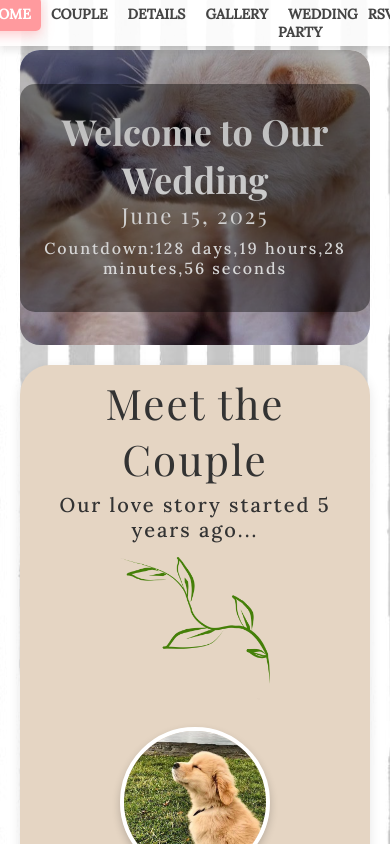
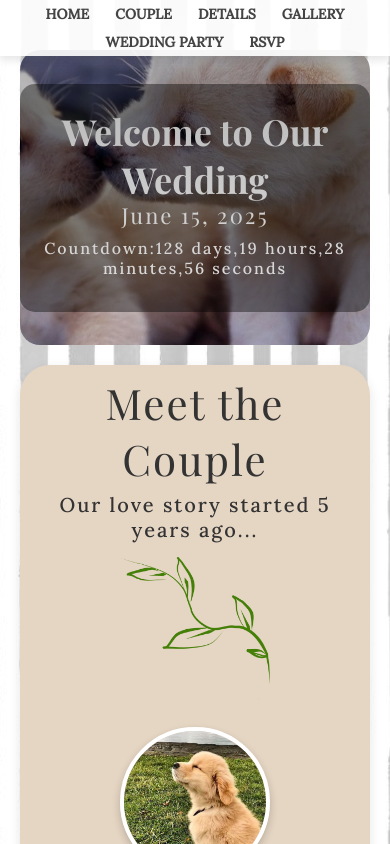
Before and after one commit to amer519/wedding-site-V2, a React (Vite) app: page / in a window 390 px wide. Shown: the top 844 px of the page. Built offline with nearby package versions, Linux system fonts and the light colour scheme.

Commit message:
navbar fixed

```diff
--- a/index.html
+++ b/index.html
@@ -5,7 +5,7 @@
     <link rel="icon" type="image/svg+xml" href="/vite.svg" />
     <link href="https://fonts.googleapis.com/css2?family=Playfair+Display:wght@400;700&family=Lora:wght@400;500&display=swap" rel="stylesheet">
     <meta name="viewport" content="width=device-width, initial-scale=1.0" />
-    <title>Vite + React</title>
+    <title>Kit & Cleo's Wedding</title>
   </head>
   <body>
     <div id="root"></div>
--- a/src/styles/global.css
+++ b/src/styles/global.css
@@ -538,10 +538,27 @@ p {
 
 @media (max-width: 768px) {
     .navbar {
+      width: 100%;
+      max-width: 100vw;  /* Ensure the navbar never exceeds the viewport width */
+      overflow-x: hidden;  /* Prevent any horizontal scroll */
       padding: 5px 0;  /* Reduced vertical padding on mobile */
     }
+
+    .navbar ul {
+      display: flex;
+      flex-wrap: wrap;   /* Allow items to wrap onto a new line if needed */
+      justify-content: center;
+      gap: 10px;         /* Reduce gap if necessary */
+      margin: 0;
+      padding: 0;
+    }
+
     .navbar li {
-      font-size: 14px; /* Reduced font size on mobile */
+      font-size: 14px;  /* Reduced font size on mobile */
+    }
+
+    .navbar a {
+      padding: 6px 8px;  /* Reduce horizontal padding to avoid extra width */
     }
   }
 
```
